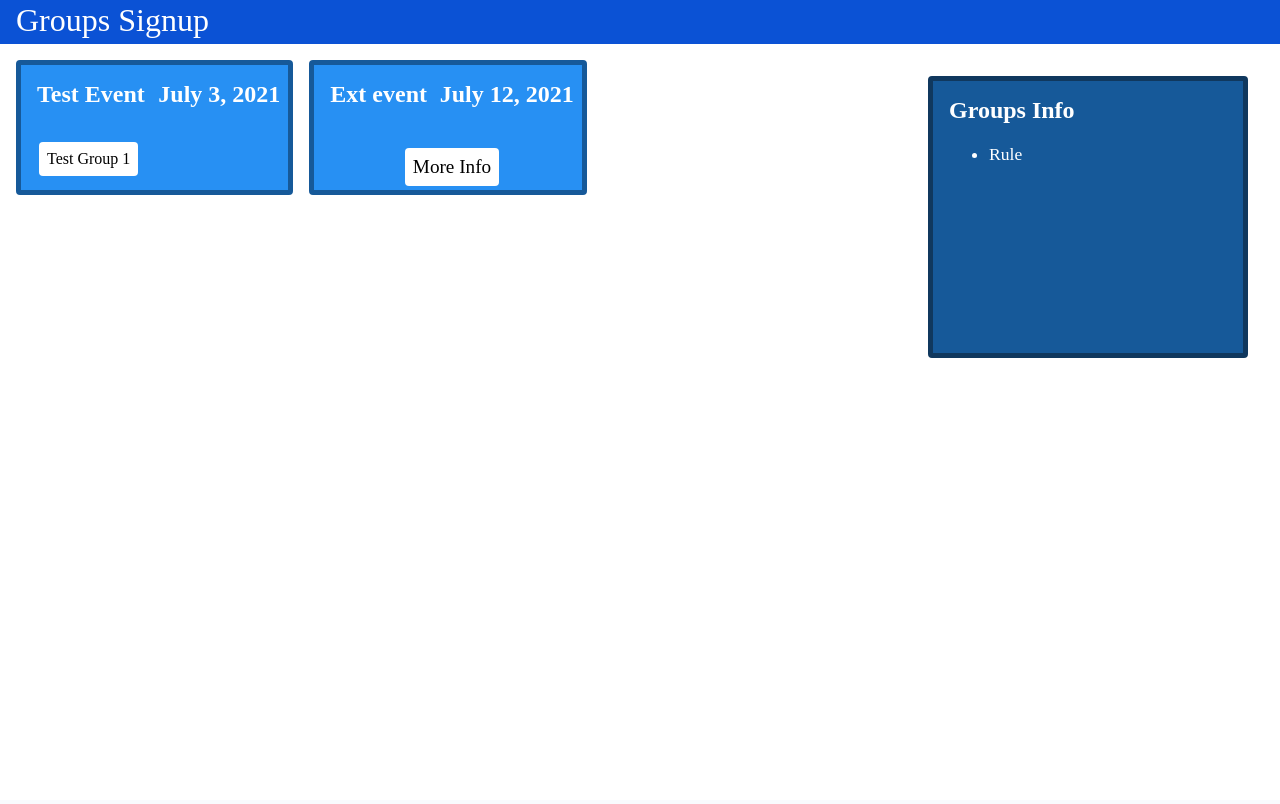
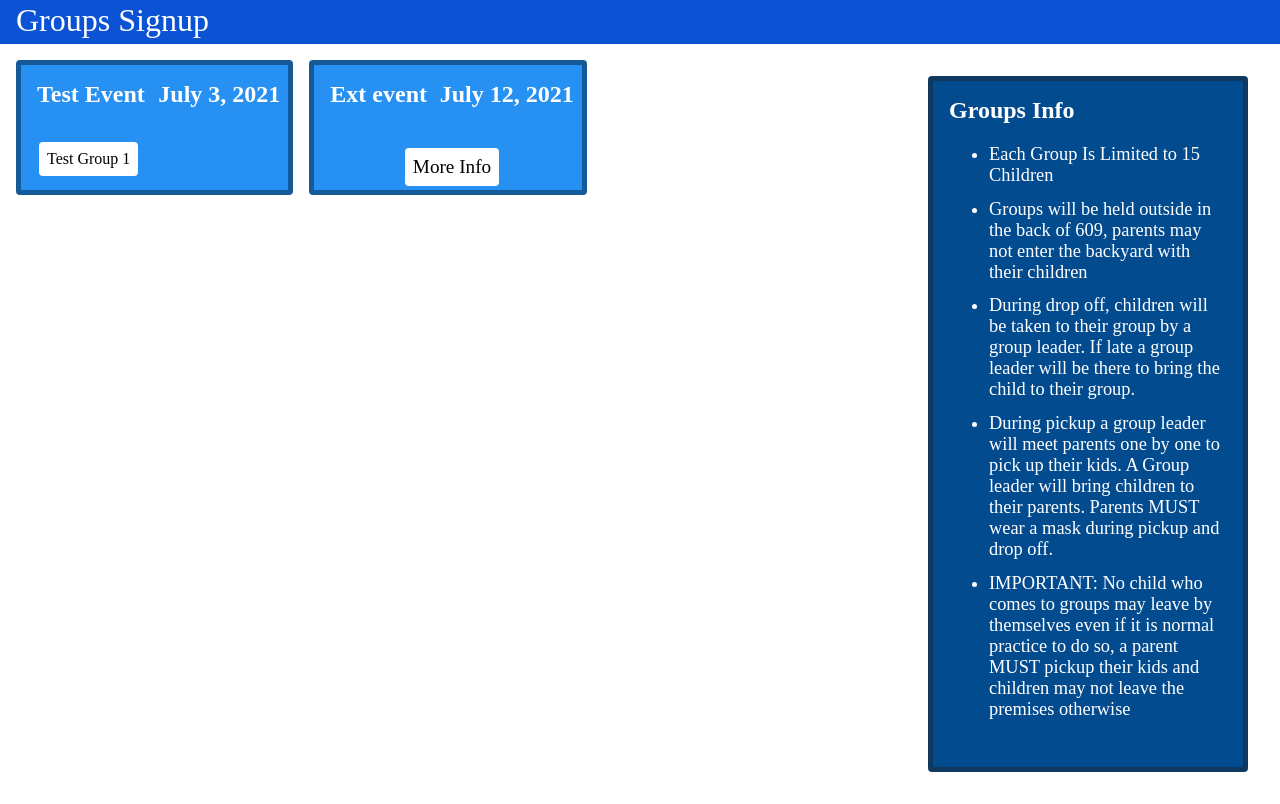
Before and after one commit to RedstonePvP/GroupsSignup-V2, a Django app: page / in a window 1280 px wide. Before the commit the page ends 358 px from the top, so only its background shows below. Run offline with Django 3.2, Linux system fonts and the light colour scheme; data comes from the database, SQL or seed files in the repository; both versions use the stored data as it was after the commit; some libraries are stand-ins or nearby versions.

Commit message:
fixed some issues with index.html displaying data

```diff
--- a/signupApp/static/signupApp/index.css
+++ b/signupApp/static/signupApp/index.css
@@ -72,7 +72,7 @@ div.titleBar h4 {
 }
 
 .infoCard {
-    background-color: rgb(22, 89, 153);
+    background-color: rgb(3, 75, 143);
     margin: 2rem;
     padding: 1rem;
     width: 30wh;
@@ -87,7 +87,16 @@ div.infoCard h2 {
 }
 
 div.infoCard ul {
-    font-size: 1.1rem;
+    font-size: 1.15rem;
+}
+
+li {
+    padding-bottom: .8rem;
+}
+
+.disabled {
+    pointer-events: none;
+    color: rgb(112, 110, 110);
 }
 
 @media only screen and (max-width: 1024px) {
--- a/signupApp/templates/signupApp/index.html
+++ b/signupApp/templates/signupApp/index.html
@@ -19,21 +19,19 @@
     <div class="mainCont">
         <div class="events">
             {% for event in events %}
-            {% if event.groups %}
+
             <div class="eventCard">
-                <div class="titleBar"><h4>{{event.title}}</h4><h4>{{event.date}}</h4></div>
+                <div class="titleBar"><h4>{{event.1}}</h4><h4>{{event.2}}</h4></div>
+                {% if event.0 %}
                 <div class="groupOptions">
-                    {% for group in event.groups.all %}
-                    <a class="linkBtn" href="/register/{{event.id}}/{{group.id}}">{{group.name}}</a>
+                    {% for group in event.3 %}
+                    <a class="linkBtn {{group.2}}" href="/register/{{event.4}}/{{group.0}}">{{group.1}}</a>
                     {% endfor %}
                 </div>
+                {% elif not event.0 %}
+                <div class="extEvent"><a href="{{event.3}}" class="linkBtn largeBtn" target="_blank">More Info</a></div>
+                {% endif %}
             </div>
-            {% else %}
-            <div class="eventCard">
-                <div class="titleBar"><h4>{{event.title}}</h4><h4>{{event.date}}</h4></div>
-                <div class="extEvent"><a href="{{event.url}}" class="linkBtn largeBtn" target="_blank">More Info</a></div>
-            </div>
-            {% endif %}
             {% endfor %}
 
         </div>
@@ -42,7 +40,11 @@
             <div class="infoCard">
                 <h2>Groups Info</h2>
                 <ul>
-                    <li>Rule</li>
+                    <li>Each Group Is Limited to 15 Children</li>
+                    <li>Groups will be held outside in the back of 609, parents may not enter the backyard with their children</li>
+                    <li>During drop off, children will be taken to their group by a group leader. If late a group leader will be there to bring the child to their group.</li>
+                    <li>During pickup a group leader will meet parents one by one to pick up their kids. A Group leader will bring children to their parents. Parents MUST wear a mask during pickup and drop off.</li>
+                    <li>IMPORTANT: No child who comes to groups may leave by themselves even if it is normal practice to do so, a parent MUST pickup their kids and children may not leave the premises otherwise</li>
                 </ul>
             </div>
         </div>
--- a/signupApp/views.py
+++ b/signupApp/views.py
@@ -13,13 +13,30 @@ def indexView(response):
 
     allEvents = list(q1)+list(q2)
     allEvents.sort(key=lambda x: x.date, reverse=False)
-    print(allEvents[0]._meta.db_table)
-    return render(response, "signupApp/index.html", {"events": allEvents})
+    eventsFormated = []
+    for evnt in allEvents:
+        eventsFormated.append([True if evnt._meta.db_table == "signupApp_event" else False
+        , evnt.title, evnt.date])
+        if eventsFormated[-1][0]:
+            eventsFormated[-1].append([])
+            for group in evnt.groups.all():
+                eventsFormated[-1][-1].append([group.id, group.name,
+                "disabled" if regisration.objects.filter(event=evnt, group=group).count() >= group.max else None])
+        else:
+            eventsFormated[-1].append(evnt.url)
+        eventsFormated[-1].append(evnt.id)
+
+    print(eventsFormated)
+    for ev in eventsFormated:
+        print(ev)
+    return render(response, "signupApp/index.html", {"events": eventsFormated})
 
 def registerView(response, eventID, groupID):
     evnt = event.objects.filter(pk=eventID).first()
     grp = group.objects.filter(pk=groupID).first()
     if not evnt or not grp or not evnt.active:
+        return redirect("index")
+    if regisration.objects.filter(event=evnt, group=grp).count() >= grp.max:
         return redirect("index")
     if response.method == "POST":
         form = registerForm(response.POST)
```
Also changed, not shown: db.sqlite3, signupApp/models.py (line endings or trailing spaces).
